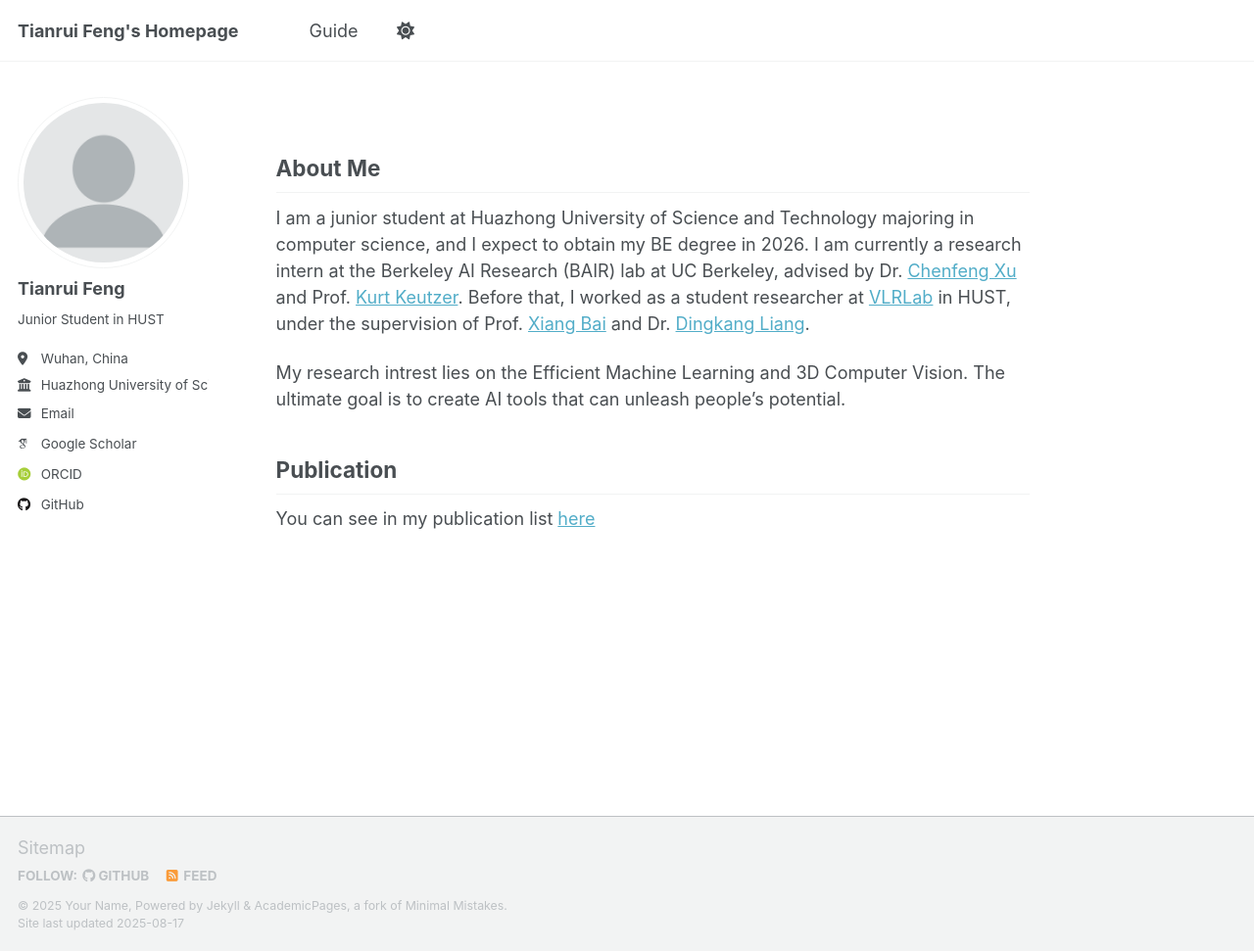
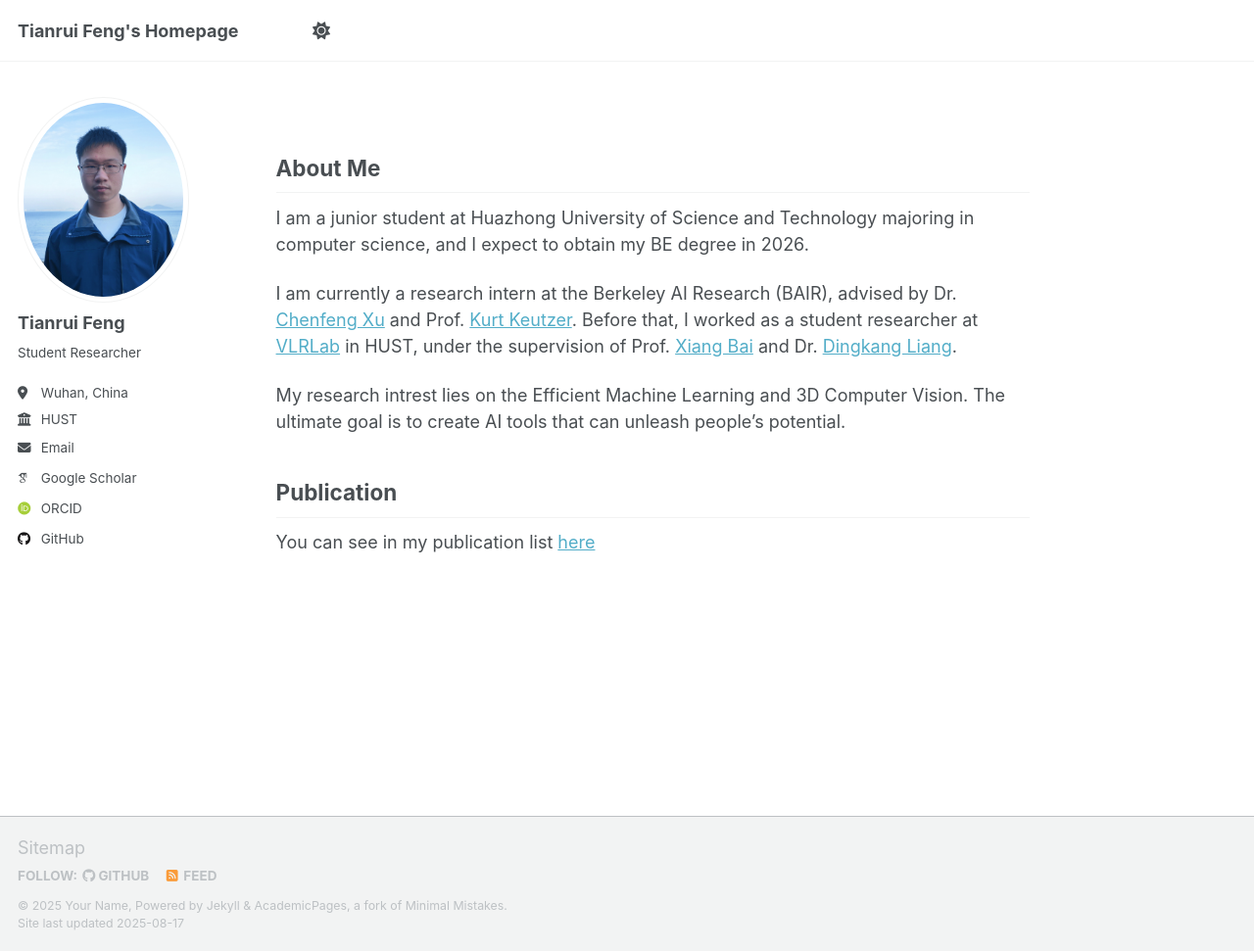
Before and after one commit to jerryfeng2003/jerryfeng2003.github.io, a Jekyll site: the page built from _pages/about.md, in a window 1280 px wide and 971 px high. Shown: the whole window at 98% size. Built offline with Jekyll 4.4.1, drawn with Linux system fonts in a browser that asks for light colours; some web fonts are replaced; a script that is not in the unit is left out.

Commit message:
update homepages

```diff
--- a/_config.yml
+++ b/_config.yml
@@ -21,12 +21,12 @@ repository               : "jerryfeng2003/jerryfeng2003.github.io"
 #               Additional customization can be done by editing /_includes/author-profile.html
 author:
   # Biographic information
-  avatar           : "profile.png"
+  avatar           : "profile.jpg"
   name             : "Tianrui Feng"
   pronouns         : # example: "she/her"
-  bio              : "Junior Student in HUST"
+  bio              : "Student Researcher"
   location         : "Wuhan, China"
-  employer         : "Huazhong University of Science and Technology"
+  employer         : "HUST"
   uri              : # URL
   email            : "tianruifeng@hust.edu.cn"
 
--- a/_data/navigation.yml
+++ b/_data/navigation.yml
@@ -29,5 +29,5 @@ main:
   # - title: "CV"
   #   url: /cv-json/
 
-  - title: "Guide"
-    url: /markdown/
+  # - title: "Guide"
+  #   url: /markdown/
--- a/_pages/about.md
+++ b/_pages/about.md
@@ -9,7 +9,9 @@ redirect_from:
 
 About Me
 -----
-I am a junior student at Huazhong University of Science and Technology majoring in computer science, and I expect to obtain my BE degree in 2026. I am currently a research intern at the Berkeley AI Research (BAIR) lab at UC Berkeley, advised by Dr. [Chenfeng Xu](https://www.chenfengx.com/) and Prof. [Kurt Keutzer](https://people.eecs.berkeley.edu/~keutzer/). Before that, I worked as a student researcher at [VLRLab](http://vlrlab.aia.hust.edu.cn/) in HUST, under the supervision of Prof. [Xiang Bai](https://scholar.google.com/citations?user=UeltiQ4AAAAJ&hl=en) and Dr. [Dingkang Liang](https://dk-liang.github.io/).
+I am a junior student at Huazhong University of Science and Technology majoring in computer science, and I expect to obtain my BE degree in 2026.
+
+I am currently a research intern at the Berkeley AI Research (BAIR), advised by Dr. [Chenfeng Xu](https://www.chenfengx.com/) and Prof. [Kurt Keutzer](https://people.eecs.berkeley.edu/~keutzer/). Before that, I worked as a student researcher at [VLRLab](http://vlrlab.aia.hust.edu.cn/) in HUST, under the supervision of Prof. [Xiang Bai](https://scholar.google.com/citations?user=UeltiQ4AAAAJ&hl=en) and Dr. [Dingkang Liang](https://dk-liang.github.io/).
 
 My research intrest lies on the Efficient Machine Learning and 3D Computer Vision. The ultimate goal is to create AI tools that can unleash people's potential.
 
```
Also changed, not shown: images/profile.jpg (added), images/profile.png (deleted).
